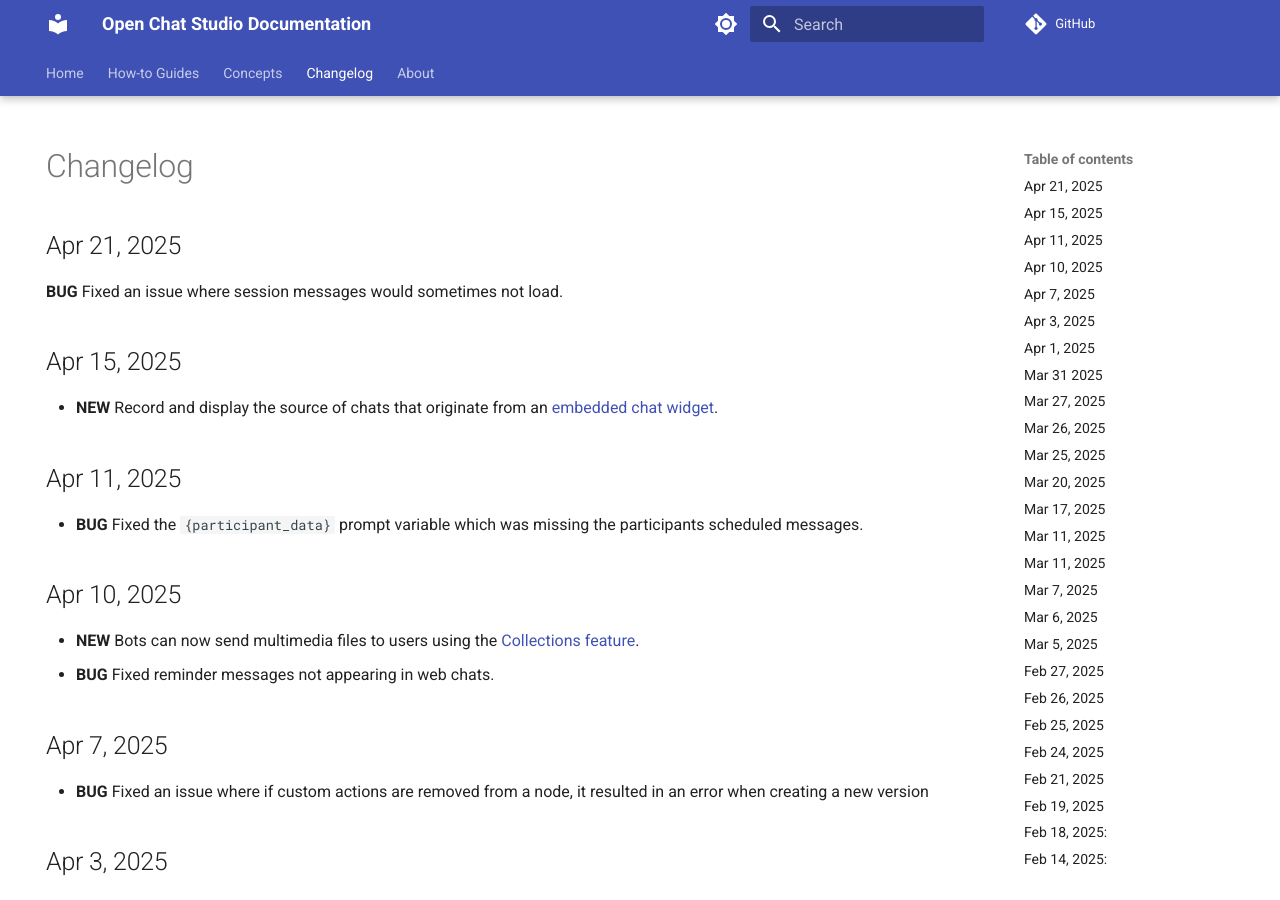
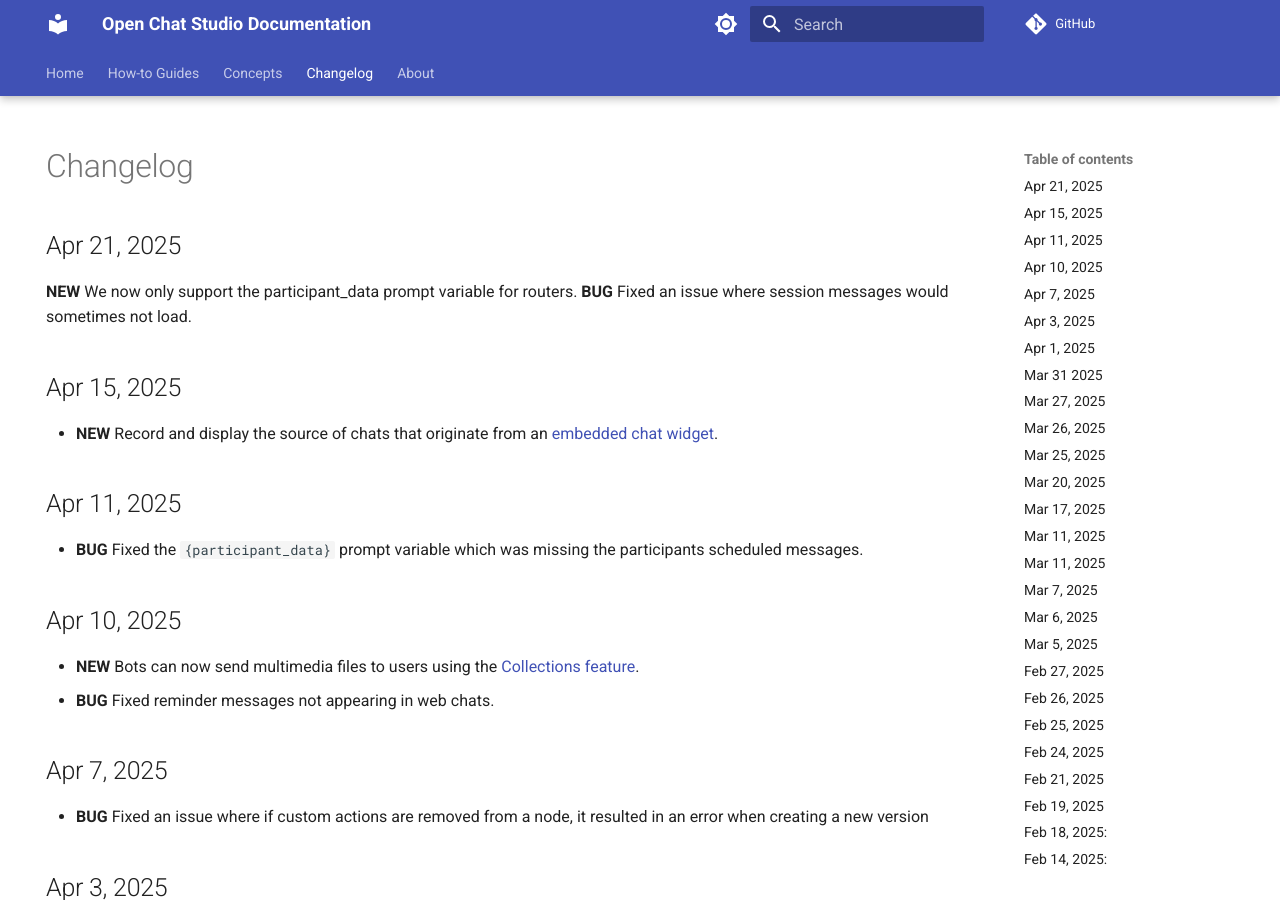
Before and after one commit to dimagi/open-chat-studio-docs, an MkDocs documentation site: the page built from docs/changelog.md, in a window 1280 px wide and 900 px high. Built offline with MkDocs 1.6.1 and Material for MkDocs 9.7.7, drawn with Linux system fonts in a browser that asks for light colours; emoji names are drawn with the system emoji font; a script that is not in the unit is left out; comment, search, counter and statistics services are not loaded.

Commit message:
update 21st april changelog

```diff
--- a/docs/changelog.md
+++ b/docs/changelog.md
@@ -5,6 +5,7 @@
 
 # Changelog
 ## Apr 21, 2025
+**NEW** We now only support the participant_data prompt variable for routers.
 **BUG** Fixed an issue where session messages would sometimes not load.
 
 ## Apr 15, 2025
```
